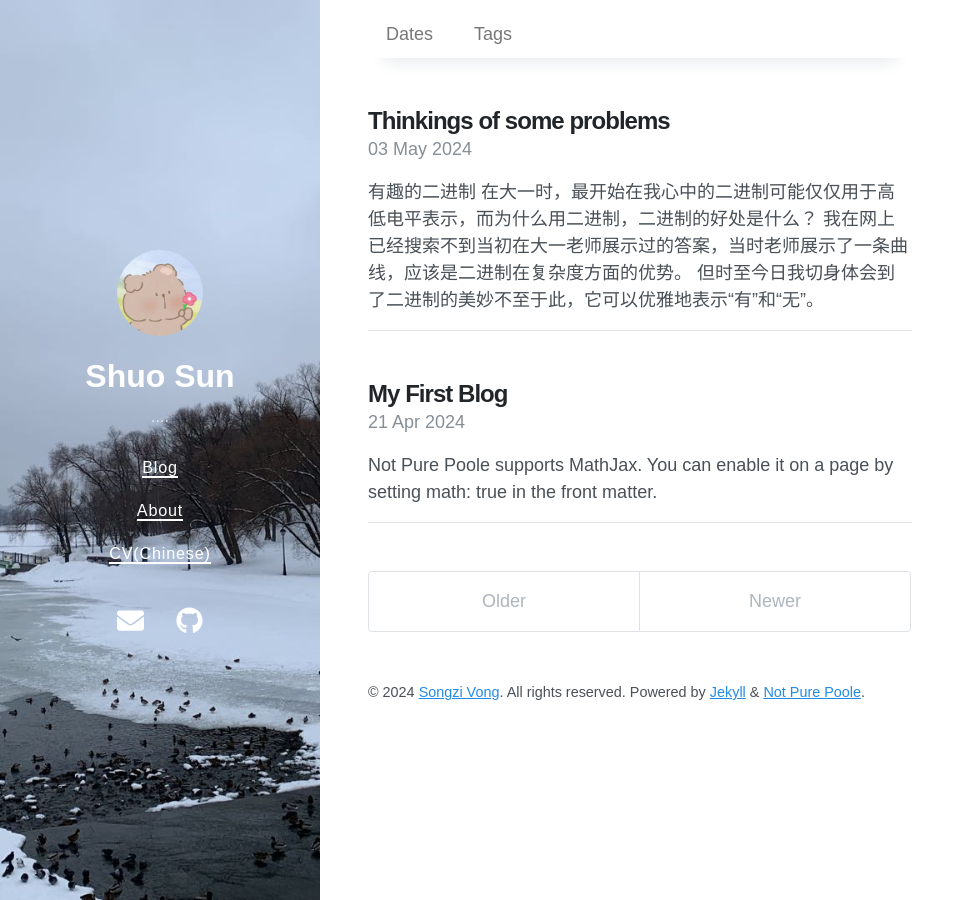
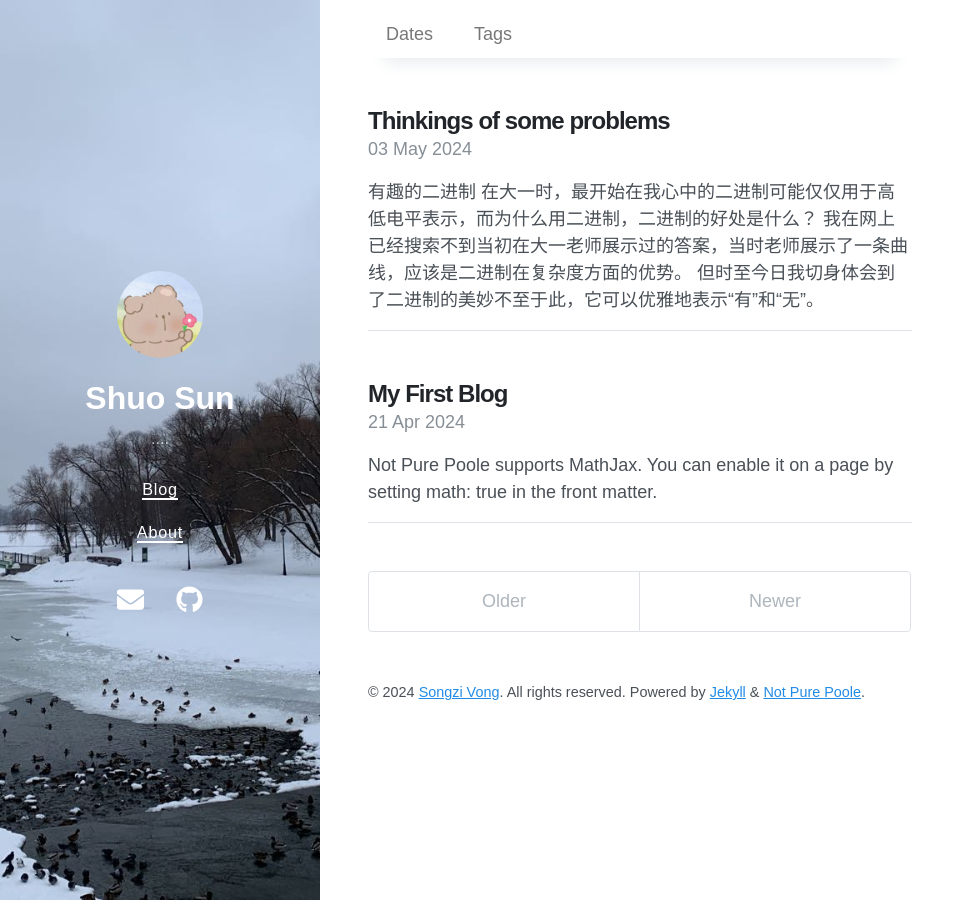
Before and after one commit to ShuoSun-CN/ShuoSun-CN.github.io, a Jekyll site: the page built from index.html, in a window 1280 px wide. Shown: the whole page, without its empty margins (0-975 px from the left). Built offline with Jekyll 4.4.1, drawn with Linux system fonts in a browser that asks for light colours; nearby versions of some CDN libraries; the list of posts is cut into pages by our own code.

Commit message:
remove the CV(chinese)

```diff
--- a/_data/navigation.yml
+++ b/_data/navigation.yml
@@ -2,5 +2,3 @@
   url: /
 - title: About
   url: /about/
-- title: CV(Chinese)
-  url: /PR-D-23-02440.pdf
```
